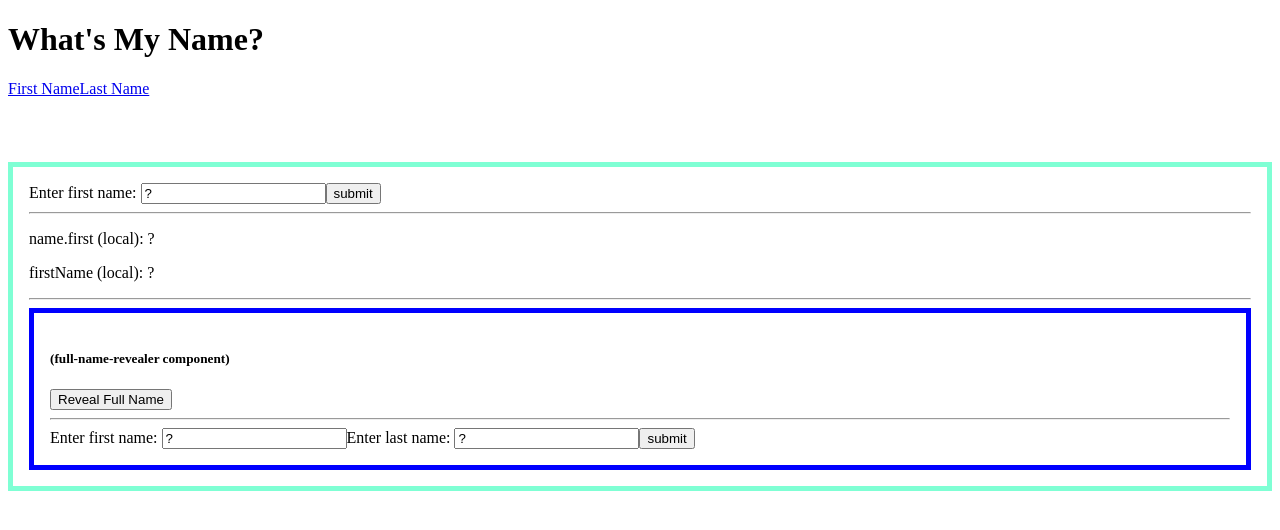
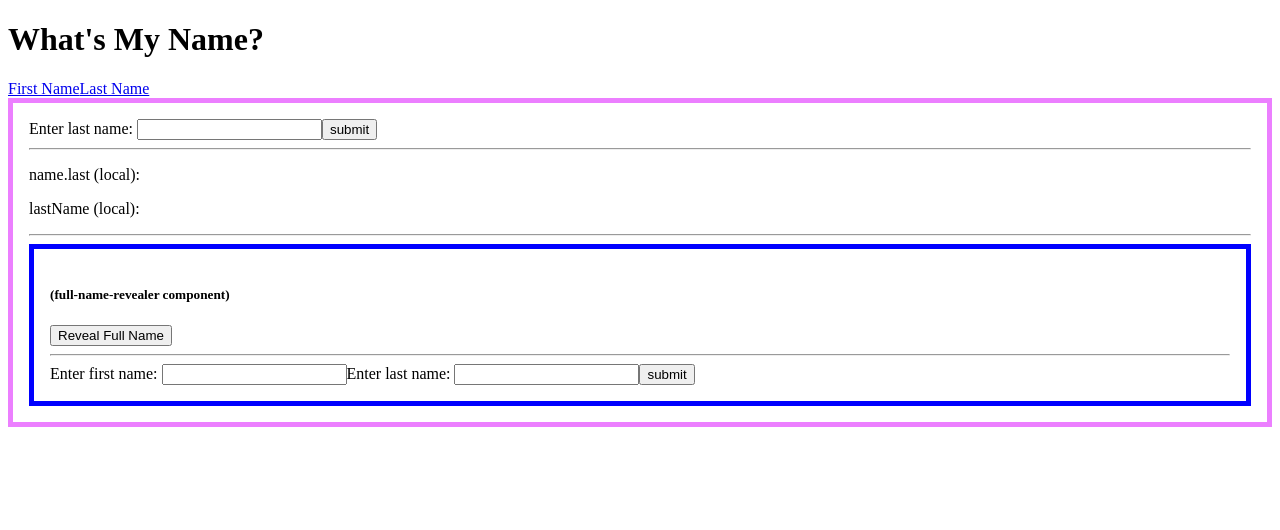
Before and after one commit to brandallk/WhatsMyName, an Angular app: page /set-last-name in a window 1280 px wide. Shown: the top 530 px of the page. Built offline with nearby package versions, Linux system fonts and the light colour scheme.

Commit message:
Component communication using route parameters (and @Input/@Output)

```diff
--- a/src/app/app.component.html
+++ b/src/app/app.component.html
@@ -1,8 +1,3 @@
 <h1>What's My Name?</h1>
 
-<div class="nav">
-  <a routerLink="/first-name">First Name</a>
-  <a routerLink="/last-name">Last Name</a>
-</div>
-
 <router-outlet></router-outlet>
--- a/src/app/app.module.ts
+++ b/src/app/app.module.ts
@@ -11,9 +11,9 @@ import { FullNameRevealerComponent } from './components/full-name-revealer/full-
 
 
 const routes: Routes = [
-  { path: 'first-name', component: FirstNameComponent },
-  { path: 'last-name', component: LastNameComponent },
-  { path: '', redirectTo: '/first-name', pathMatch: 'full' },
+  { path: 'set-first-name', component: FirstNameComponent },
+  { path: 'set-last-name', component: LastNameComponent },
+  { path: '', redirectTo: '/set-first-name', pathMatch: 'full' },
   { path: '**', component: FirstNameComponent }
 ];
 
--- a/src/app/components/first-name/first-name.component.html
+++ b/src/app/components/first-name/first-name.component.html
@@ -1,3 +1,8 @@
+<div class="nav">
+  <a [routerLink]="['/set-first-name']" [queryParams]="{'first-name': firstName, 'last-name': lastName}">First Name</a>
+  <a [routerLink]="['/set-last-name']" [queryParams]="{'first-name': firstName, 'last-name': lastName}">Last Name</a>
+</div>
+
 <div class="wrapper">
 
   <form (ngSubmit)="save()">
@@ -13,6 +18,6 @@
   <p>firstName (local): {{ firstName }}</p>
 
   <hr>
-  <app-full-name-revealer [firstName]="name.first" (setFirstName)="setFirstName($event)"></app-full-name-revealer>
+  <app-full-name-revealer [firstName]="firstName" [lastName]="lastName" (setFirstName)="setFirstName($event)" (setLastName)="setLastName($event)"></app-full-name-revealer>
 
 </div>
--- a/src/app/components/first-name/first-name.component.ts
+++ b/src/app/components/first-name/first-name.component.ts
@@ -1,5 +1,6 @@
 import { Component, OnInit } from '@angular/core';
 import { Name } from '../../models/name.model';
+import { ActivatedRoute } from '@angular/router';
 
 @Component({
   selector: 'app-first-name',
@@ -9,15 +10,19 @@ import { Name } from '../../models/name.model';
 export class FirstNameComponent implements OnInit {
 
   name: Name;
-  firstName: string = '?';
-  lastName: string = '?';
-  fullName: string = '?';
+  firstName: string = "";
+  lastName: string = "";
+  fullName: string = "";
 
-  constructor() {
+  constructor(
+    private route: ActivatedRoute
+  ) {
     this.name = new Name();
   }
 
   ngOnInit() {
+    this.firstName = this.route.snapshot.queryParamMap.get('first-name');
+    this.lastName = this.route.snapshot.queryParamMap.get('last-name');
   }
 
   save(): void {
@@ -25,8 +30,17 @@ export class FirstNameComponent implements OnInit {
   }
 
   setFirstName(newFirstName) {
-    this.name.first = newFirstName;
-    this.save();
+    if (newFirstName) {
+      this.name.first = newFirstName;
+      this.firstName = this.name.first;
+    }
+  }
+
+  setLastName(newLastName) {
+    if (newLastName) {
+      this.name.last = newLastName;
+      this.lastName = this.name.last;
+    }
   }
 
 }
--- a/src/app/components/full-name-revealer/full-name-revealer.component.html
+++ b/src/app/components/full-name-revealer/full-name-revealer.component.html
@@ -11,10 +11,10 @@
   <form (ngSubmit)="saveName()">
 
     <label for="first-name">Enter first name: </label>
-    <input type="text" name="first" id="first-name" [(ngModel)]="name.first">
+    <input type="text" name="first" id="first-name" [(ngModel)]="firstName">
 
     <label for="last-name">Enter last name: </label>
-    <input type="text" name="last" id="last-name" [(ngModel)]="name.last">
+    <input type="text" name="last" id="last-name" [(ngModel)]="lastName">
 
     <button type="submit">submit</button>
   </form>
--- a/src/app/components/full-name-revealer/full-name-revealer.component.ts
+++ b/src/app/components/full-name-revealer/full-name-revealer.component.ts
@@ -9,7 +9,7 @@ import { Name } from '../../models/name.model';
 export class FullNameRevealerComponent implements OnInit {
 
   name: Name;
-  fullName: string = '?';
+  fullName: string = "";
 
   showFullName: boolean = false;
 
@@ -41,8 +41,6 @@ export class FullNameRevealerComponent implements OnInit {
   }
 
   saveName(): void {
-    this.firstName = this.name.first;
-    this.lastName = this.name.last;
     this.setFirstName.emit(this.firstName);
     this.setLastName.emit(this.lastName);
   }
--- a/src/app/components/last-name/last-name.component.html
+++ b/src/app/components/last-name/last-name.component.html
@@ -1,3 +1,8 @@
+<div class="nav">
+  <a [routerLink]="['/set-first-name']" [queryParams]="{'first-name': firstName, 'last-name': lastName}">First Name</a>
+  <a [routerLink]="['/set-last-name']" [queryParams]="{'first-name': firstName, 'last-name': lastName}">Last Name</a>
+</div>
+
 <div class="wrapper">
 
   <form (ngSubmit)="save()">
@@ -13,6 +18,6 @@
   <p>lastName (local): {{ lastName }}</p>
 
   <hr>
-  <app-full-name-revealer [lastName]="name.last" (setLastName)="setLastName($event)"></app-full-name-revealer>
+  <app-full-name-revealer [firstName]="firstName" [lastName]="lastName" (setFirstName)="setFirstName($event)" (setLastName)="setLastName($event)"></app-full-name-revealer>
 
 </div>
--- a/src/app/components/last-name/last-name.component.ts
+++ b/src/app/components/last-name/last-name.component.ts
@@ -1,5 +1,6 @@
 import { Component, OnInit } from '@angular/core';
 import { Name } from '../../models/name.model';
+import { ActivatedRoute } from '@angular/router';
 
 @Component({
   selector: 'app-last-name',
@@ -9,24 +10,37 @@ import { Name } from '../../models/name.model';
 export class LastNameComponent implements OnInit {
 
   name: Name;
-  firstName: string = '?';
-  lastName: string = '?';
-  fullName: string = '?';
+  firstName: string;
+  lastName: string;
+  fullName: string;
 
-  constructor() {
+  constructor(
+    private route: ActivatedRoute
+  ) {
     this.name = new Name();
   }
 
   ngOnInit() {
+    this.firstName = this.route.snapshot.queryParamMap.get('first-name');
+    this.lastName = this.route.snapshot.queryParamMap.get('last-name');
   }
 
   save(): void {
     this.lastName = this.name.last;
   }
 
+  setFirstName(newFirstName) {
+    if (newFirstName) {
+      this.name.first = newFirstName;
+      this.firstName = this.name.first;
+    }
+  }
+
   setLastName(newLastName) {
-    this.name.last = newLastName;
-    this.save();
+    if (newLastName) {
+      this.name.last = newLastName;
+      this.lastName = this.name.last;
+    }
   }
 
 }
--- a/src/app/models/name.model.ts
+++ b/src/app/models/name.model.ts
@@ -1,6 +1,6 @@
 export class Name {
-  public first: string = '?';
-  public last: string = '?';
+  public first: string = "";
+  public last: string = "";
   private _full: string = `${this.first} ${this.last}`;
 
   get full(): string {
```
